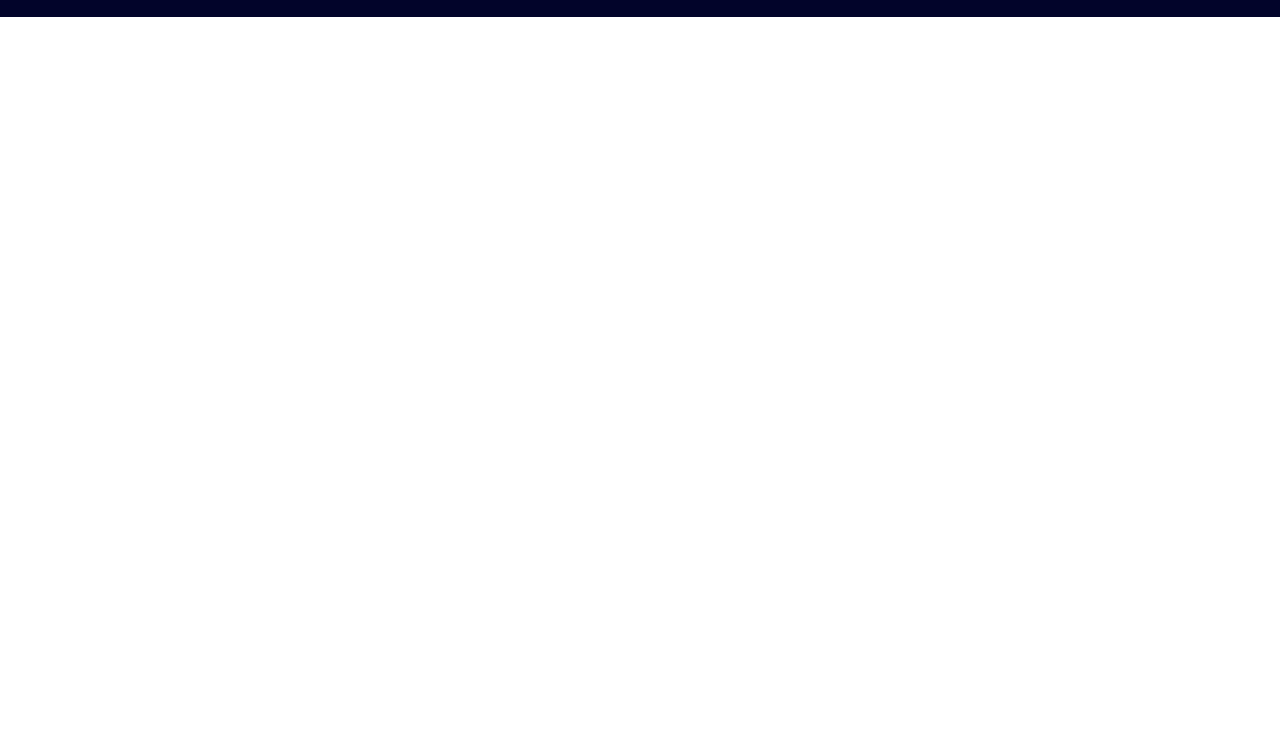
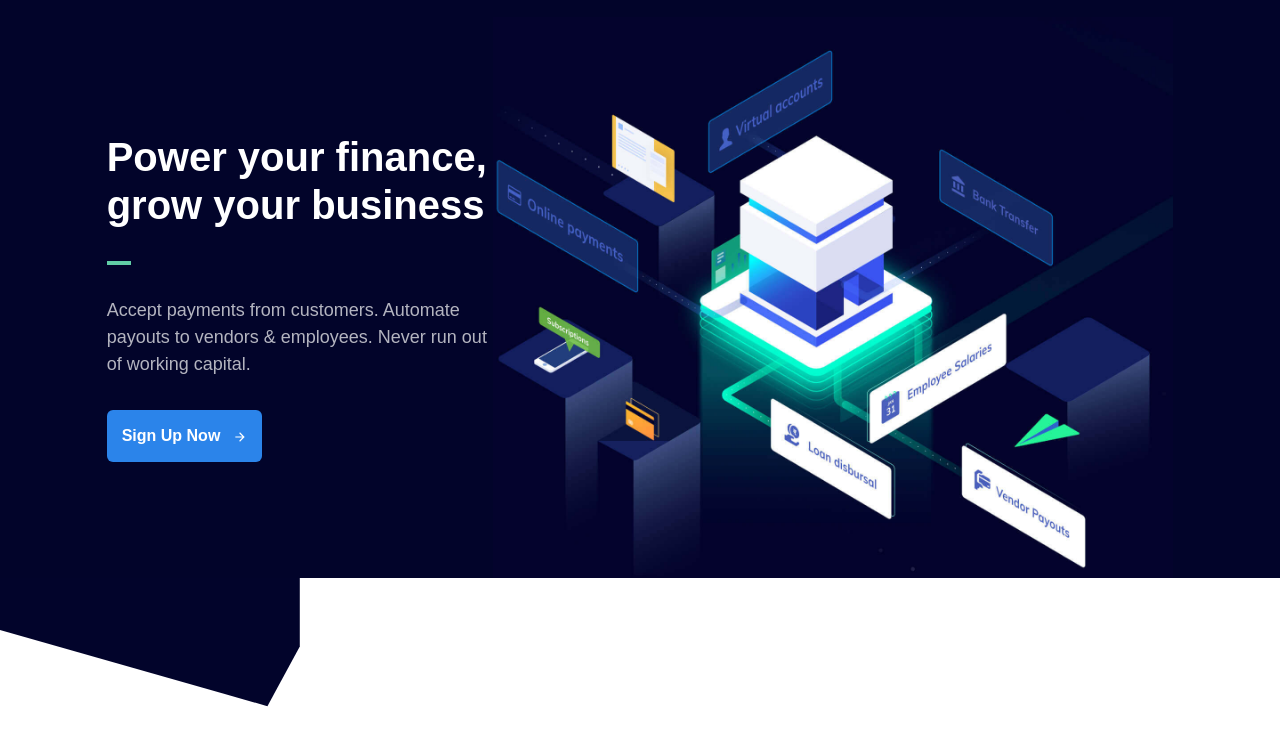
Before and after one commit to sahilaghara1911/Razor-Pay, a website built with Vite: page index.html in a window 1280 px wide. Shown: the part 69-800 px from the top of the page. Built offline with nearby package versions, Linux system fonts and the light colour scheme.

Commit message:
Section done

```diff
--- a/index.html
+++ b/index.html
@@ -10,7 +10,7 @@
 
 <body>
     <!-- List nav -->
-    <nav class="bg-deepBlue flex-wrap" >
+    <nav class="bg-deepBlue">
         <div class="relative w-[1080px] mx-auto flex items-center justify-between">
             <!-- Logo -->
             <a href="/" class="cursor-pointer py-7 pr-7">
@@ -75,25 +75,49 @@
             <div class="flex space-x-6">
                 <img src="./assets/india-flag.svg" alt="Flag" width="28px" height="20px">
 
-                <button class="py-3 px-5 font-mullish text-white border-lightBlue border rounded-s text-sm font-bold">Log In</button>
+                <button
+                    class="py-3 px-5 font-mullish text-white border-lightBlue border rounded-s text-sm font-bold">Log
+                    In</button>
 
-                <button class="py-3 px-4 font-mullish text-lightBlue300 text-sm font-bold bg-white rounded-sm border hover:text-lightBlue500 transition-all duration-300">Sign Up
-                    <svg
-                    viewBox="0 0 24 24"
-                    focusable="false"
-                    class="w-[14px] h-[14px] ml-2 inline"
-                  >
-                    <path
-                      fill="currentColor"
-                      d="M12 4l-1.41 1.41L16.17 11H4v2h12.17l-5.58 5.59L12 20l8-8z"
-                    ></path>
-                  </svg>
+                <button
+                    class="py-3 px-4 font-mullish text-lightBlue300 text-sm font-bold bg-white rounded-sm border hover:text-lightBlue500 transition-all duration-300">Sign
+                    Up
+                    <svg viewBox="0 0 24 24" focusable="false" class="w-[14px] h-[14px] ml-2 inline">
+                        <path fill="currentColor" d="M12 4l-1.41 1.41L16.17 11H4v2h12.17l-5.58 5.59L12 20l8-8z"></path>
+                    </svg>
                 </button>
             </div>
-
-
         </div>
     </nav>
+    <!-- Hero section -->
+    <section class="bg-deepBlue relative">
+        <div class="w-10/12 max-w-[1080px] flex relative flex-row justify-between items-center mx-auto ">
+            <!-- left part -->
+            <!-- Flex steching the bu   tton then flex remove -->
+            <div class="space-y-8">
+                <h1 class="font-mullish text-white font-bold text-[40px] leading-[1.2]">Power your finance, grow your business</h1>
+                <div class="w-6 h-1 bg-greenLight"></div>
+                <p class="text-white font-mullish text-[18px] opacity-70">
+                    Accept payments from customers. Automate payouts to vendors & employees. Never run out of working
+                    capital.
+                </p>
+                <button
+                    class="font-mullish text-white bg-lightBlue  rounded-md py-[14px] px-[15px] font-bold cursor-pointer hover:bg-lightBlue500 transition-all duration-300">Sign
+                    Up Now
+                    <svg viewBox="0 0 24 24" focusable="false" class="w-[14px] h-[14px] ml-2 inline">
+                        <path fill="currentColor" d="M12 4l-1.41 1.41L16.17 11H4v2h12.17l-5.58 5.59L12 20l8-8z"></path>
+                    </svg>
+                </button>
+            </div>
+            <!-- right part -->
+            <img src="./assets/hero-illustration.jpg" alt="photo"
+            class=" w-full max-w-[680px]">
+        </div>
+        <!-- Shape part -->
+        <div class="absolute right-0 left-0 ">
+            <img src="./assets/hero-shape.svg" alt="photo">
+        </div>
+    </section>
 </body>
 
 </html>
```
